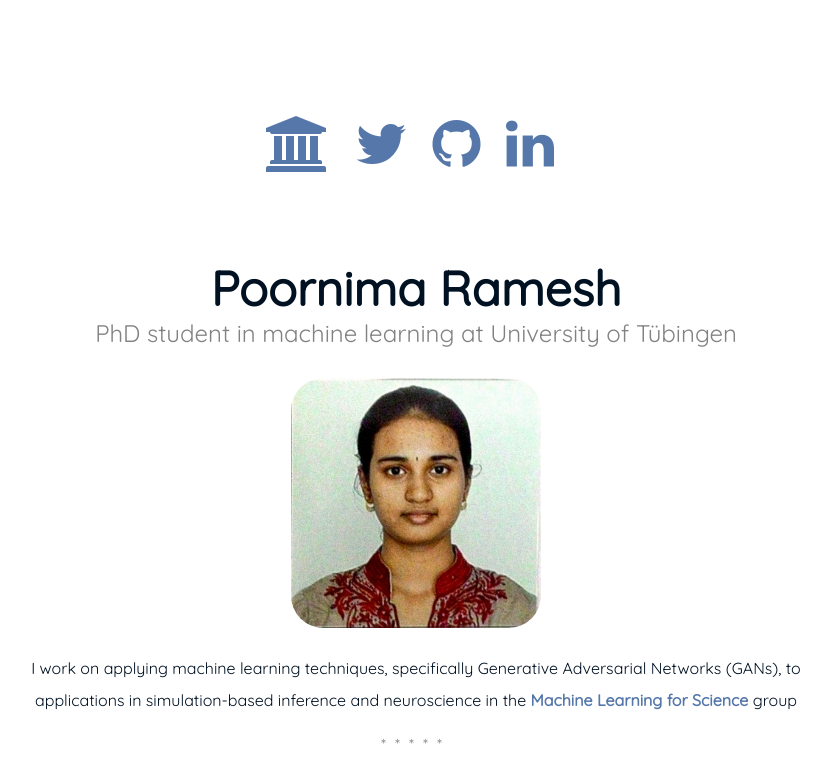
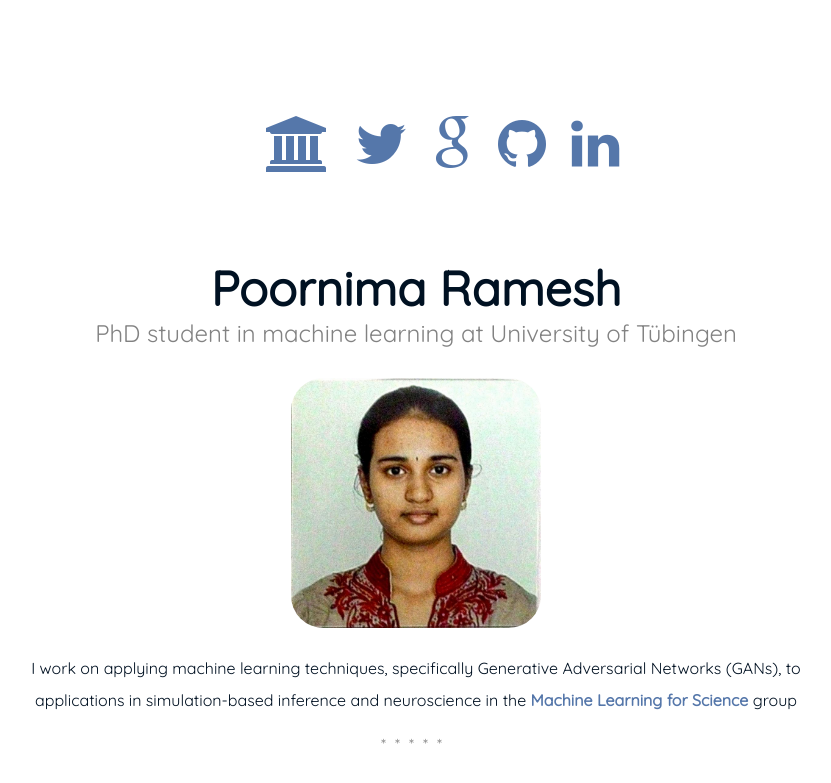
Before and after one commit to poornimaramesh/poornimaramesh.github.io, a Jekyll site: the page built from index.md, in a window 1280 px wide. Shown: the top 783 px of the page, without its empty margins (224-1055 px from the left). Built offline with Jekyll 4.4.1, drawn with Linux system fonts in a browser that asks for light colours.

Commit message:
Update header.html

```diff
--- a/_includes/header.html
+++ b/_includes/header.html
@@ -15,6 +15,11 @@
 <i class="fa fa-twitter"></i>
 </a>
 {% endif %}
+{% if site.author.googlescholar %}
+<a href="{{ site.author.googlescholar }}" class="social-links__entry" target="_blank" title="Google Scholar">
+<i class="fa fa-google"></i>
+</a>
+{% endif %}
 {% if site.author.github %}
 <a href="https://github.com/{{ site.author.github }}" class="social-links__entry" target="_blank" title="GitHub">
 <i class="fa fa-github"></i>
```
